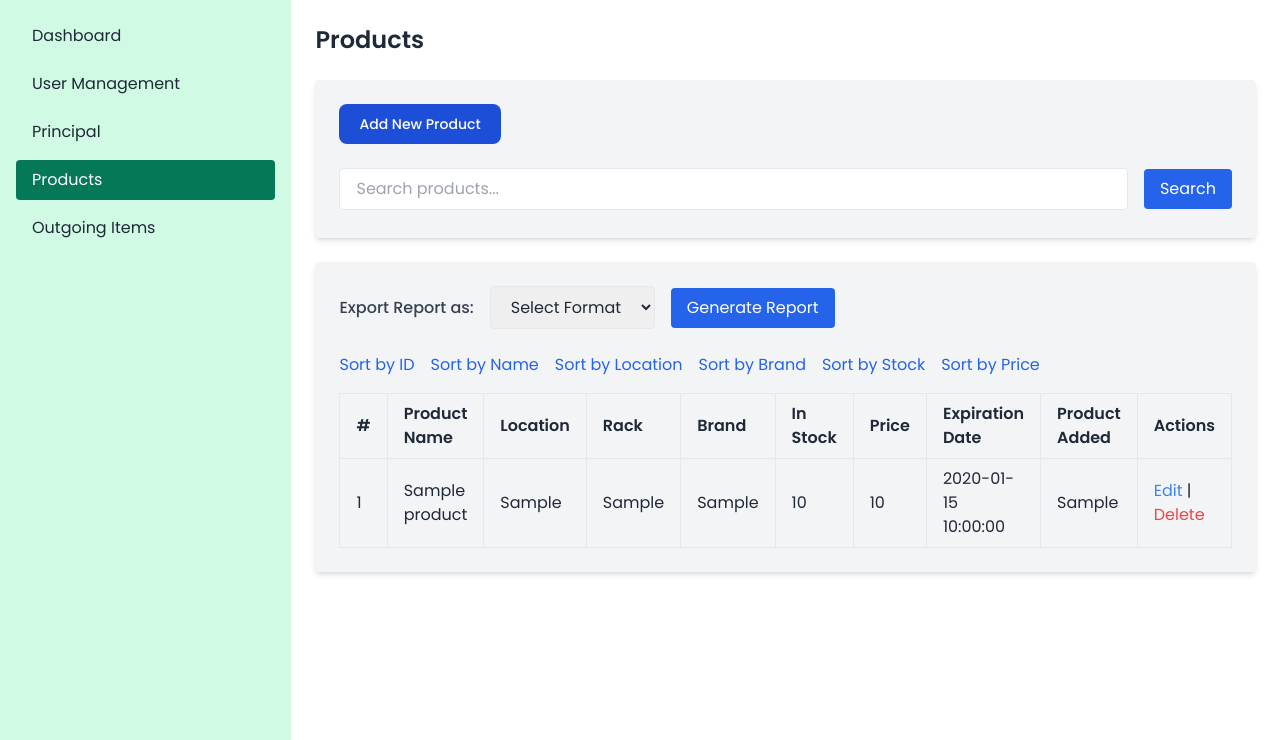
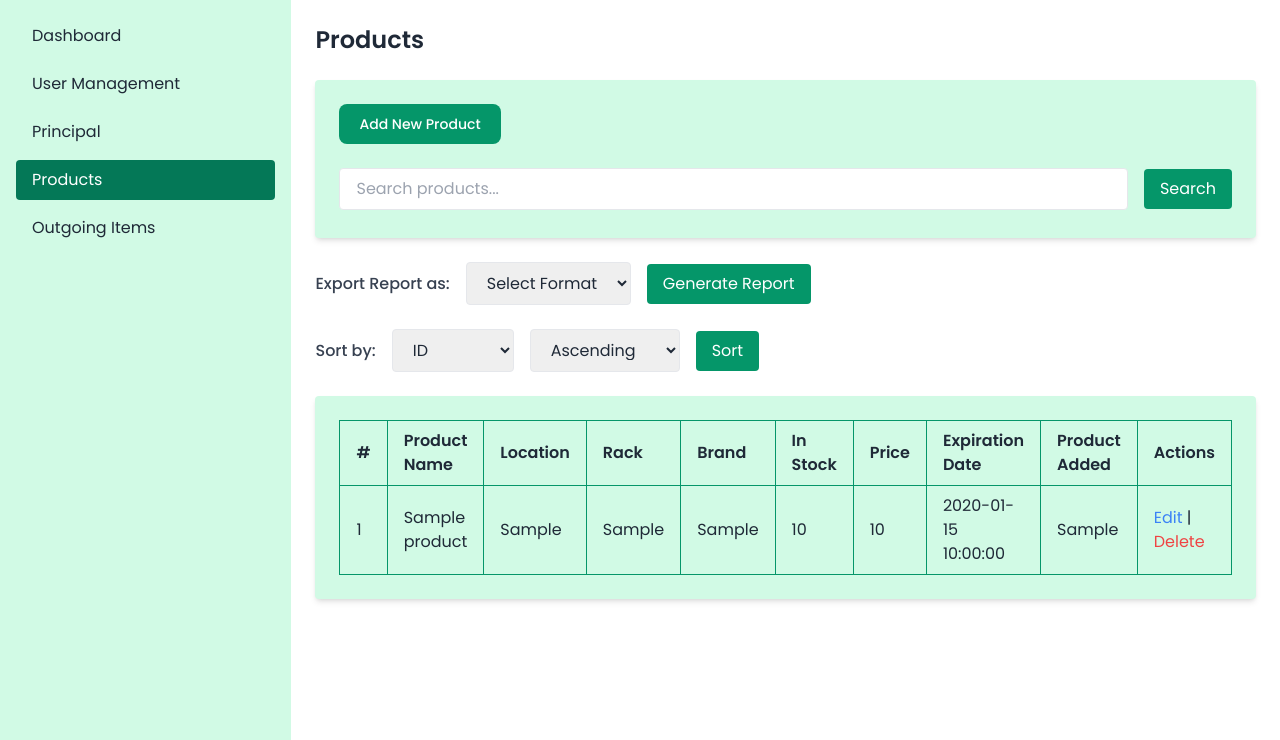
Before and after one commit to njeayyy/inventory, a PHP site: the page made by admin dashboard/products.php in a window 1280 px wide. Shown: the part 60-800 px from the top of the page. Run offline with PHP 8.4, Linux system fonts and the light colour scheme; the visitor is signed in with stand-in values (Sample User, id 1); tables that the repository leaves empty or names only in its code hold one stand-in row (values such as "Sample post"); some libraries are stand-ins or nearby versions.

Commit message:
may bukas pa

```diff
--- a/admin dashboard/products.php
+++ b/admin dashboard/products.php
@@ -278,13 +278,13 @@ if (isset($_GET['delete_id'])) {
             <main class="flex-1 p-6 bg-white">
                 <h2 class="text-2xl font-semibold mb-6">Products</h2>
 
-                <div class="bg-gray-100 p-6 rounded shadow-md mb-6">
+                <div class="bg-emerald-100 p-6 rounded shadow-md mb-6">
                     <!-- Add New Product Button -->
                     <div class="mb-6">
 
 
 <!-- Add New Product Button -->
-<button onclick="openAddProductForm()" class="text-white bg-blue-700 hover:bg-blue-800 focus:ring-4 focus:outline-none focus:ring-blue-300 font-medium rounded-lg text-sm px-5 py-2.5 text-center">Add New Product</button>
+<button onclick="openAddProductForm()" class="text-white bg-emerald-600 hover:bg-emerald-700 focus:ring-4 focus:outline-none focus:ring-blue-300 font-medium rounded-lg text-sm px-5 py-2.5 text-center">Add New Product</button>
 
 <!-- Modal for Add Product -->
 <div id="add-product-modal" class="hidden fixed inset-0 bg-gray-600 bg-opacity-50 flex items-center justify-center z-50">
@@ -403,12 +403,12 @@ if (isset($_GET['delete_id'])) {
                             <input type="text" name="search" required placeholder="Search products..."
                                 value="<?= htmlspecialchars($search) ?>"
                                 class="w-full px-4 py-2 border rounded focus:ring-2 focus:ring-blue-500 outline-none">
-                            <button type="submit" class="bg-blue-600 text-white px-4 py-2 rounded hover:bg-blue-700">Search</button>
+                            <button type="submit" class=" text-white px-4 py-2 rounded bg-emerald-600 hover:bg-emerald-700">Search</button>
                         </div>
                     </form>
                 </div>
 
-                <div class="bg-gray-100 p-6 rounded shadow-md mb-6">
+
                     <!-- Export Options -->
                     <form method="GET" action="products.php" class="mb-6">
                         <div class="flex items-center gap-4">
@@ -418,56 +418,65 @@ if (isset($_GET['delete_id'])) {
                                 <option value="excel">Excel</option>
                                 <option value="pdf">PDF</option>
                             </select>
-                            <button type="submit" class="bg-blue-600 text-white px-4 py-2 rounded hover:bg-blue-700">Generate Report</button>
+                            <button type="submit" class=" text-white px-4 py-2 rounded bg-emerald-600 hover:bg-emerald-700">Generate Report</button>
                         </div>
                     </form>
 
-                    <!-- Sort Options -->
-                    <div class="flex gap-4 mb-4">
-                        <a href="products.php?sort_by=id&order=<?= $order == 'asc' ? 'desc' : 'asc' ?>"
-                            class="text-blue-600 hover:underline">Sort by ID</a>
-                        <a href="products.php?sort_by=product_name&order=<?= $order == 'asc' ? 'desc' : 'asc' ?>"
-                            class="text-blue-600 hover:underline">Sort by Name</a>
-                        <a href="products.php?sort_by=location&order=<?= $order == 'asc' ? 'desc' : 'asc' ?>"
-                            class="text-blue-600 hover:underline">Sort by Location </a>
-                        <a href="products.php?sort_by=category&order=<?= $order == 'asc' ? 'desc' : 'asc' ?>"
-                            class="text-blue-600 hover:underline">Sort by Brand </a>
-                        <a href="products.php?sort_by=in_stock&order=<?= $order == 'asc' ? 'desc' : 'asc' ?>"
-                            class="text-blue-600 hover:underline">Sort by Stock</a>
-                        <a href="products.php?sort_by=price&order=<?= $order == 'asc' ? 'desc' : 'asc' ?>"
-                            class="text-blue-600 hover:underline">Sort by Price</a>
-                    </div>
 
+                    <!-- Sorting Options -->
+<form method="GET" action="products.php" class="mb-6">
+    <div class="flex items-center gap-4">
+        <label for="sort_by" class="text-gray-700 font-medium">Sort by:</label>
+        <select name="sort_by" class="border rounded px-4 py-2">
+            <option value="id" <?= isset($_GET['sort_by']) && $_GET['sort_by'] == 'id' ? 'selected' : '' ?>>ID</option>
+            <option value="product_name" <?= isset($_GET['sort_by']) && $_GET['sort_by'] == 'product_name' ? 'selected' : '' ?>>Name</option>
+            <option value="location" <?= isset($_GET['sort_by']) && $_GET['sort_by'] == 'location' ? 'selected' : '' ?>>Location</option>
+            <option value="category" <?= isset($_GET['sort_by']) && $_GET['sort_by'] == 'category' ? 'selected' : '' ?>>Brand</option>
+            <option value="in_stock" <?= isset($_GET['sort_by']) && $_GET['sort_by'] == 'in_stock' ? 'selected' : '' ?>>Stock</option>
+            <option value="price" <?= isset($_GET['sort_by']) && $_GET['sort_by'] == 'price' ? 'selected' : '' ?>>Price</option>
+        </select>
+
+        <select name="order" class="border rounded px-4 py-2">
+            <option value="asc" <?= isset($_GET['order']) && $_GET['order'] == 'asc' ? 'selected' : '' ?>>Ascending</option>
+            <option value="desc" <?= isset($_GET['order']) && $_GET['order'] == 'desc' ? 'selected' : '' ?>>Descending</option>
+        </select>
+
+        <button type="submit" class="text-white px-4 py-2 rounded bg-emerald-600 hover:bg-emerald-700">Sort</button>
+    </div>
+</form>
+
+
+                    <div class="bg-emerald-100 p-6 rounded shadow-md">
                     <!-- Products Table -->
                     <div class="overflow-x-auto">
                         <table class="w-full border-collapse border border-gray-200 text-left">
                             <thead>
                                 <tr>
-                                    <th class="border border-gray-200 px-4 py-2">#</th>
-                                    <th class="border border-gray-200 px-4 py-2">Product Name</th>
-                                    <th class="border border-gray-200 px-4 py-2">Location</th>
-                                    <th class="border border-gray-200 px-4 py-2">Rack</th>
-                                    <th class="border border-gray-200 px-4 py-2">Brand</th>
-                                    <th class="border border-gray-200 px-4 py-2">In Stock</th>
-                                    <th class="border border-gray-200 px-4 py-2">Price</th>
-                                    <th class="border border-gray-200 px-4 py-2">Expiration Date</th>
-                                    <th class="border border-gray-200 px-4 py-2">Product Added</th>
-                                    <th class="border border-gray-200 px-4 py-2">Actions</th>
+                                    <th class="border border-emerald-600 px-4 py-2">#</th>
+                                    <th class="border border-emerald-600 px-4 py-2">Product Name</th>
+                                    <th class="border border-emerald-600 px-4 py-2">Location</th>
+                                    <th class="border border-emerald-600 px-4 py-2">Rack</th>
+                                    <th class="border border-emerald-600 px-4 py-2">Brand</th>
+                                    <th class="border border-emerald-600 px-4 py-2">In Stock</th>
+                                    <th class="border border-emerald-600 px-4 py-2">Price</th>
+                                    <th class="border border-emerald-600 px-4 py-2">Expiration Date</th>
+                                    <th class="border border-emerald-600 px-4 py-2">Product Added</th>
+                                    <th class="border border-emerald-600 px-4 py-2">Actions</th>
                                 </tr>
                             </thead>
                             <tbody>
                                 <?php while ($row = $result->fetch_assoc()): ?>
                                 <tr>
-                                    <td class="border border-gray-200 px-4 py-2"><?= $row['id'] ?></td>
-                                    <td class="border border-gray-200 px-4 py-2"><?= $row['product_name'] ?></td>
-                                    <td class="border border-gray-200 px-4 py-2"><?= $row['location'] ?: 'N/A' ?></td>
-                                    <td class="border border-gray-200 px-4 py-2"><?= $row['rack'] ?: 'N/A' ?></td>
-                                    <td class="border border-gray-200 px-4 py-2"><?= $row['category'] ?: 'No Category' ?></td>
-                                    <td class="border border-gray-200 px-4 py-2"><?= $row['in_stock'] ?></td>
-                                    <td class="border border-gray-200 px-4 py-2"><?= $row['price'] ?></td>
-                                    <td class="border border-gray-200 px-4 py-2"><?= $row['expiration_date'] ?: 'N/A' ?></td>
-                                    <td class="border border-gray-200 px-4 py-2"><?= $row['product_added'] ?></td>
-                                    <td class="border border-gray-200 px-4 py-2">
+                                    <td class="border border-emerald-600 hover:bg-white px-4 py-2"><?= $row['id'] ?></td>
+                                    <td class="border border-emerald-600 hover:bg-white px-4 py-2"><?= $row['product_name'] ?></td>
+                                    <td class="border border-emerald-600 hover:bg-white px-4 py-2"><?= $row['location'] ?: 'N/A' ?></td>
+                                    <td class="border border-emerald-600 hover:bg-white px-4 py-2"><?= $row['rack'] ?: 'N/A' ?></td>
+                                    <td class="border border-emerald-600 hover:bg-white px-4 py-2"><?= $row['category'] ?: 'No Category' ?></td>
+                                    <td class="border border-emerald-600 hover:bg-white px-4 py-2"><?= $row['in_stock'] ?></td>
+                                    <td class="border border-emerald-600 hover:bg-white px-4 py-2"><?= $row['price'] ?></td>
+                                    <td class="border border-emerald-600 hover:bg-white px-4 py-2"><?= $row['expiration_date'] ?: 'N/A' ?></td>
+                                    <td class="border border-emerald-600 hover:bg-white px-4 py-2"><?= $row['product_added'] ?></td>
+                                    <td class="border border-emerald-600 px-4 py-2">
 
 
                                         <a href="edit_product.php?id=<?= $row['id'] ?>" class="text-blue-500 hover:underline">Edit</a> |
```
Also changed, not shown: admin dashboard/categories.php (+7 -7 lines), admin dashboard/dashboard.php (+17 -15 lines), admin dashboard/edit_user.php (+71 -68 lines), admin dashboard/sales.php (+26 -26 lines), admin dashboard/user_management.php (+16 -16 lines).
